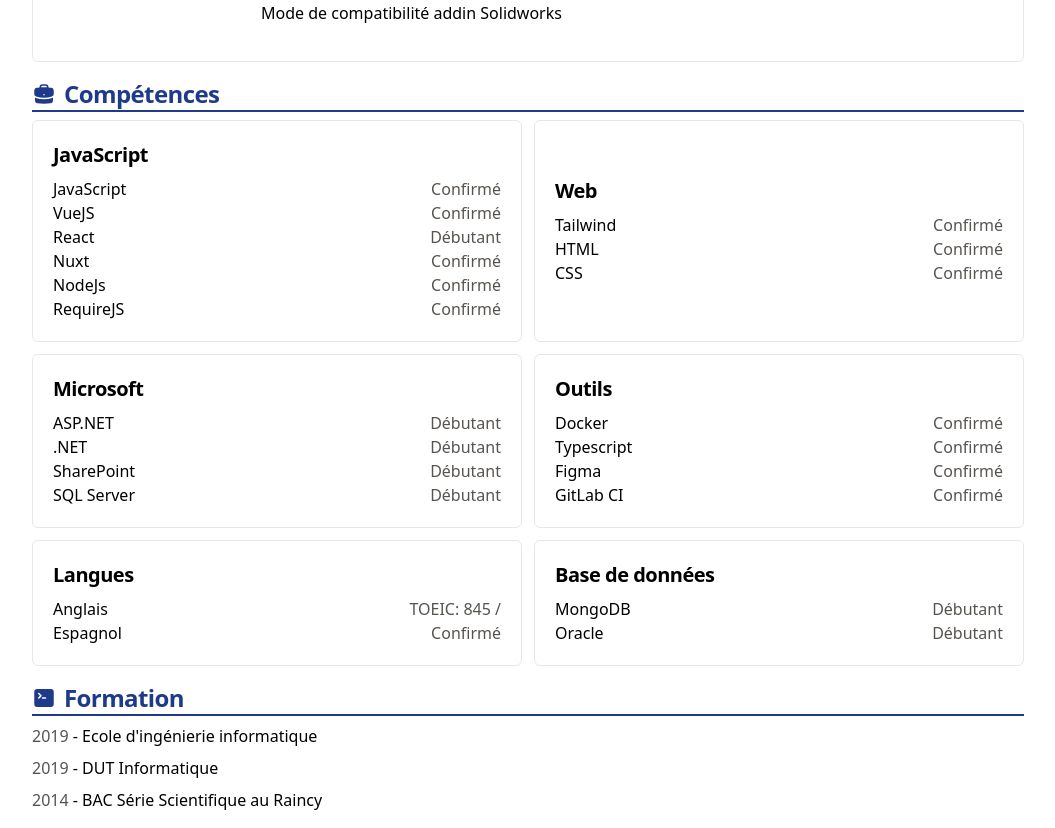
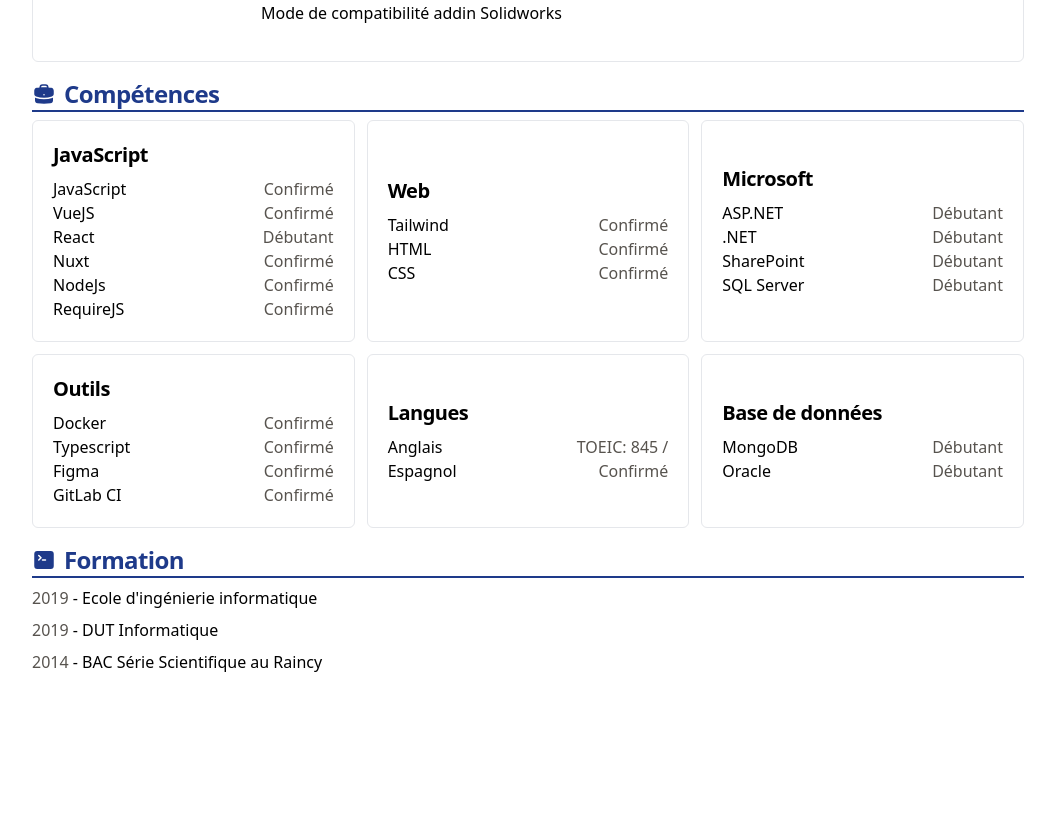
Before and after one commit to MaitreGarcia/portfolio, a Vue app: page / in a window 1280 px wide. Shown: the part 2340-3168 px from the top of the page, without its empty margins (112-1167 px from the left). After the commit the page ends 3030 px from the top, so only its background shows below. Built offline with nearby package versions, Linux system fonts and the light colour scheme.

Commit message:
Change grid details

```diff
--- a/src/components/MySkills.vue
+++ b/src/components/MySkills.vue
@@ -13,7 +13,7 @@
         </template>
         Compétences
       </SubTitle>
-      <div class="grid grid-cols-1 md:grid-cols-2 gap-3">
+      <div class="grid grid-cols-1 sm:grid-cols-2 md:grid-cols-3 gap-3">
       <Card
         href="#"
         v-for="(skills, category) in skillsStore.skillsByCategory"
```
